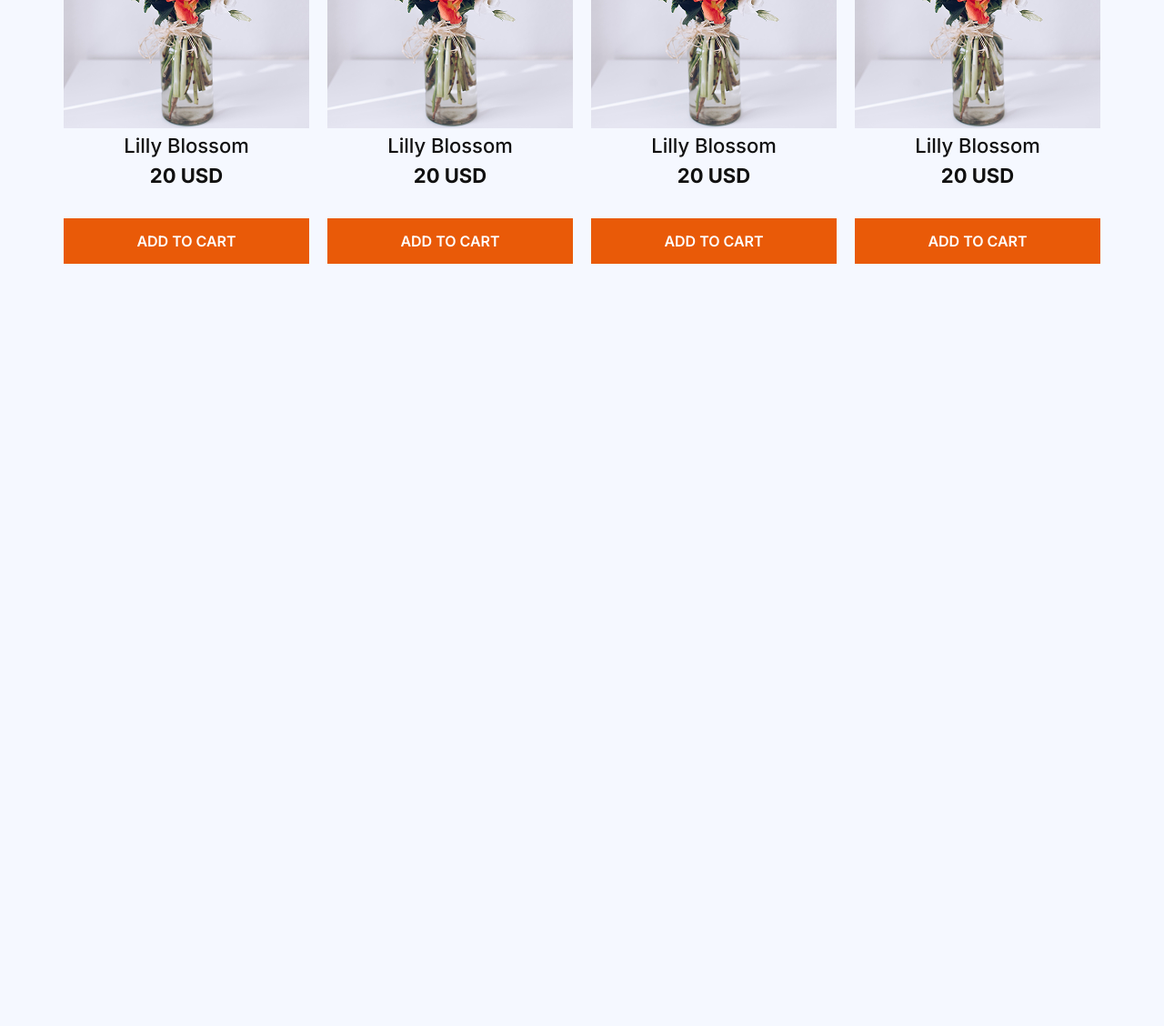
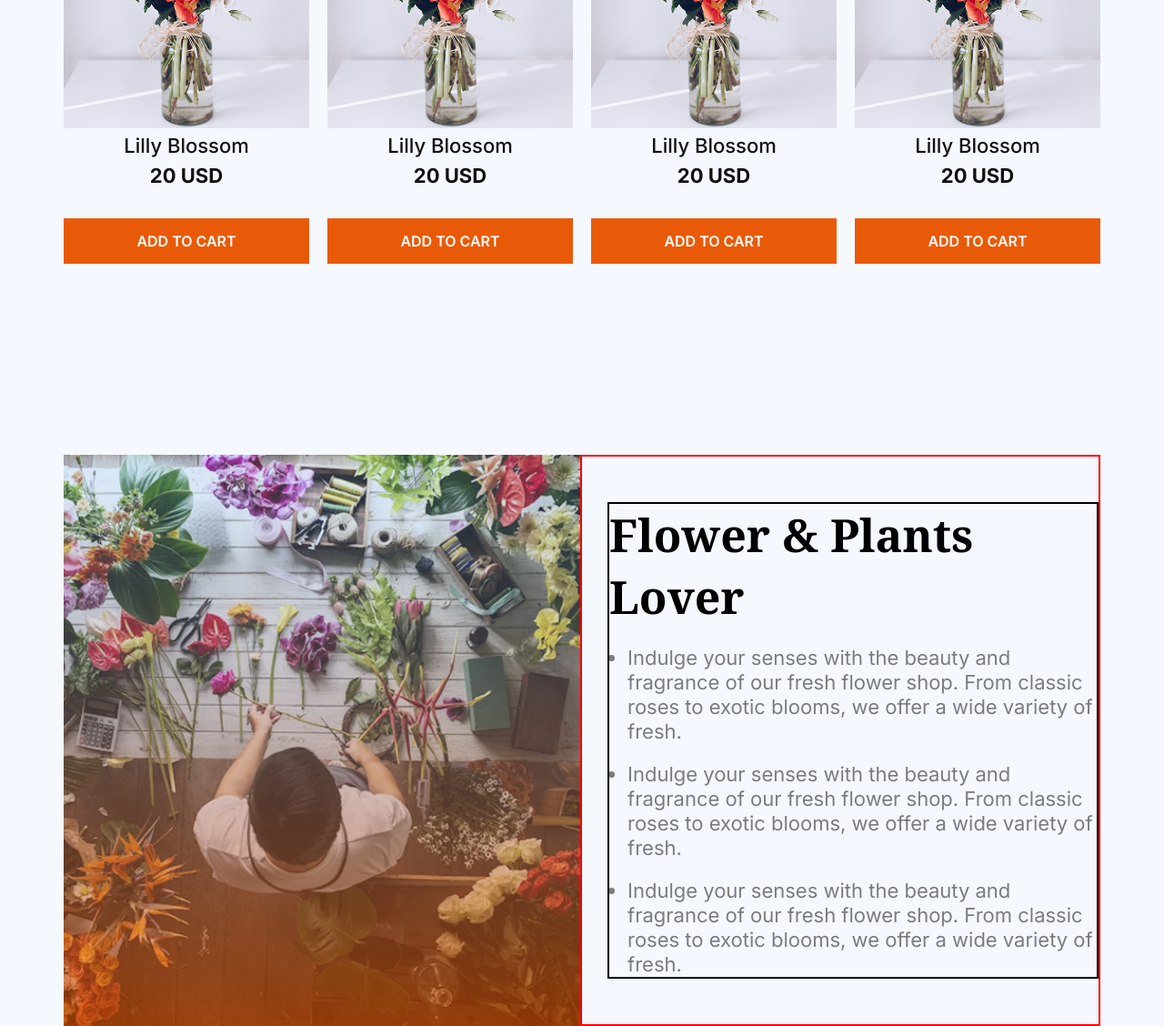
Before and after one commit to shaikhkingshuk/PH-Assignment-2, a plain HTML site: page index.html in a window 1280 px wide. Shown: the part 1564-2692 px from the top of the page at 91% size. Before the commit the page ends 1854 px from the top, so only its background shows below. Drawn offline with Linux system fonts and the light colour scheme.

Commit message:
Plants Lover section added

```diff
--- a/index.html
+++ b/index.html
@@ -17,8 +17,12 @@
       href="https://fonts.googleapis.com/css2?family=Inter:ital,opsz,wght@0,14..32,100..900;1,14..32,100..900&family=Open+Sans:ital,wght@0,300..800;1,300..800&display=swap"
       rel="stylesheet"
     />
-    <link rel="preconnect" href="https://fonts.googleapis.com" />
-    <link rel="preconnect" href="https://fonts.gstatic.com" crossorigin />
+
+    <link
+      href="https://fonts.googleapis.com/css2?family=Inter:ital,opsz,wght@0,14..32,100..900;1,14..32,100..900&family=Noto+Serif:ital,wght@0,100..900;1,100..900&family=Open+Sans:ital,wght@0,300..800;1,300..800&display=swap"
+      rel="stylesheet"
+    />
+
     <link
       href="https://fonts.googleapis.com/css2?family=Inter:ital,opsz,wght@0,14..32,100..900;1,14..32,100..900&family=Noto+Serif:ital,wght@0,100..900;1,100..900&family=Open+Sans:ital,wght@0,300..800;1,300..800&display=swap"
       rel="stylesheet"
@@ -139,6 +143,36 @@
           </div>
         </div>
       </section>
+
+      <!-- 'Plants lover' section -->
+
+      <section class="plants-lover container">
+        <div class="lover">
+          <img src="./assets/flower-store.png" />
+        </div>
+        <div class="lover-info">
+          <div class="info-details">
+            <h1>Flower & Plants Lover</h1>
+            <ul>
+              <li>
+                Indulge your senses with the beauty and fragrance of our fresh
+                flower shop. From classic roses to exotic blooms, we offer a
+                wide variety of fresh.
+              </li>
+              <li>
+                Indulge your senses with the beauty and fragrance of our fresh
+                flower shop. From classic roses to exotic blooms, we offer a
+                wide variety of fresh.
+              </li>
+              <li>
+                Indulge your senses with the beauty and fragrance of our fresh
+                flower shop. From classic roses to exotic blooms, we offer a
+                wide variety of fresh.
+              </li>
+            </ul>
+          </div>
+        </div>
+      </section>
     </main>
   </body>
 </html>
--- a/style.css
+++ b/style.css
@@ -222,4 +222,85 @@ p {
   .plant-products {
     grid-template-columns: repeat(2, 1fr);
   }
+  .about-plants h1 {
+    font-size: 24px;
+    line-height: 33px;
+  }
+  .about-plants p {
+    font-size: 17px;
+    line-height: 17px;
+  }
+  .flower-info h3,
+  p {
+    font-size: 16px;
+  }
 }
+
+/* CSS for plants lover section */
+
+.plants-lover {
+  display: flex;
+  align-items: stretch;
+  margin-top: 210.12px;
+}
+.lover,
+.lover-info {
+  flex: 1;
+}
+.lover img {
+  width: 100%;
+  height: 100%;
+  display: block;
+  object-fit: cover;
+}
+.lover-info {
+  border: 2px solid red;
+  width: 100%;
+  display: flex;
+  justify-content: end;
+  align-items: center;
+}
+.info-details {
+  border: 2px solid black;
+  max-width: 540px;
+}
+.info-details ul {
+  list-style-position: outside;
+  padding-left: 20px;
+}
+.info-details h1 {
+  color: rgb(0, 0, 0);
+  font-family: "Noto Serif", serif;
+  font-size: 50px;
+  font-weight: 700;
+  line-height: 68px;
+}
+.info-details li {
+  color: rgba(0, 0, 0, 0.5);
+  font-family: "Inter", sans-serif;
+  font-size: 22px;
+  font-weight: 400;
+  line-height: 27px;
+  margin-top: 20px;
+}
+@media screen and (max-width: 600px) {
+  .plants-lover {
+    flex-direction: column;
+    margin-top: 41.5px;
+  }
+  .lover-info {
+    margin-top: 18px;
+  }
+  .info-details h1 {
+    font-size: 24px;
+    line-height: 33px;
+  }
+  .info-details li {
+    color: rgba(0, 0, 0, 0.5);
+    font-family: "Inter", sans-serif;
+    font-size: 14px;
+    font-weight: 400;
+    line-height: 17px;
+    margin-top: 16px;
+  }
+}
```
